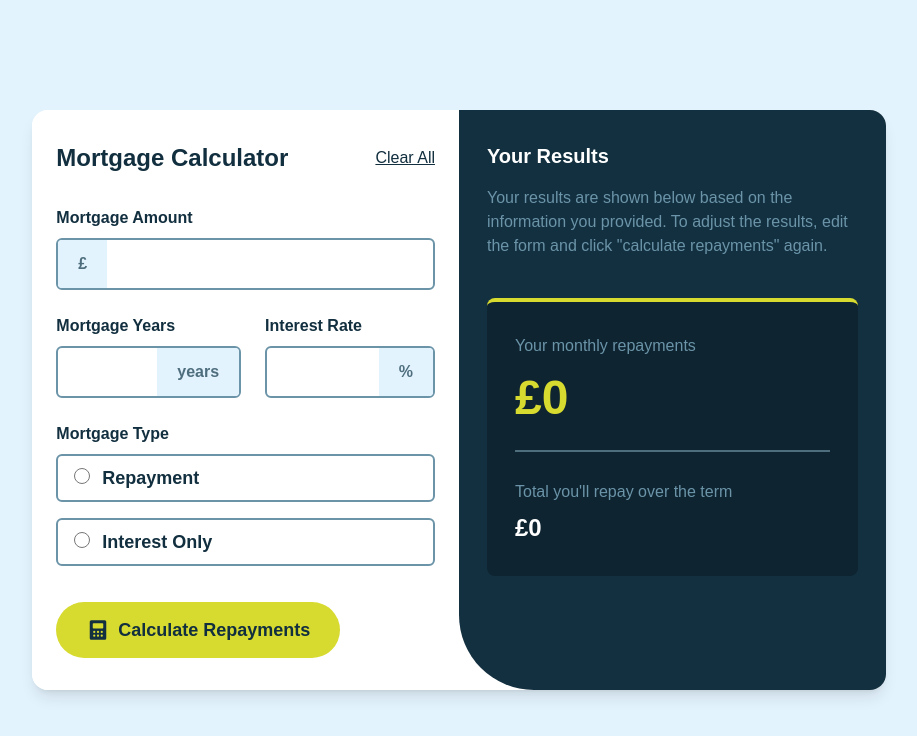
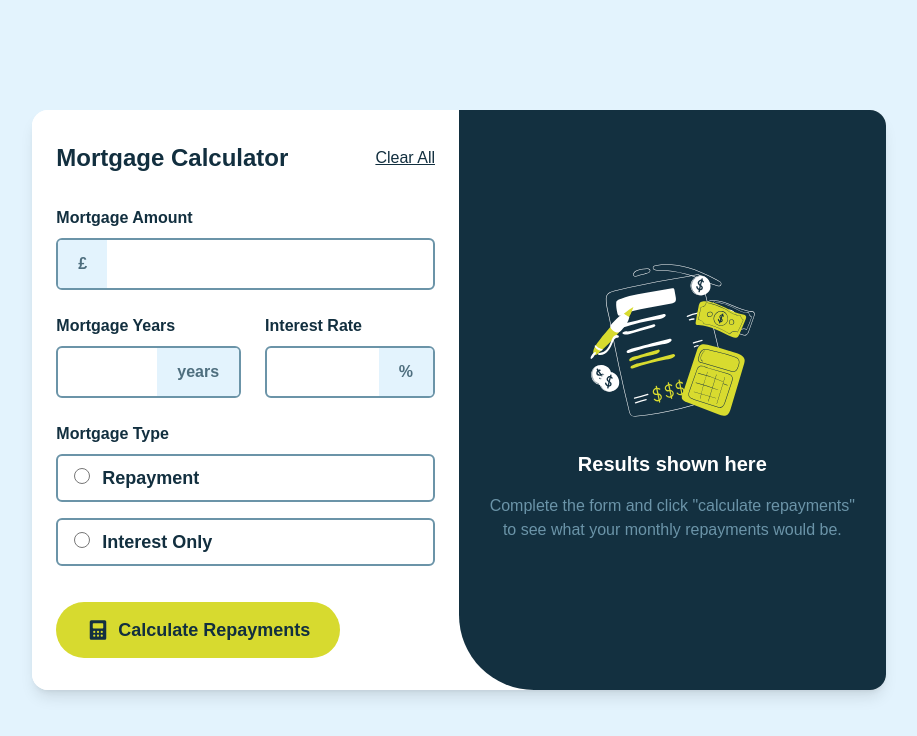
Before and after one commit to sameermandve/React-Mortgage-Repayment-Calculator-App, a React app: page / in a window 1280 px wide. Shown: the top 736 px of the page, without its empty margins (181-1098 px from the left). Built offline with nearby package versions, Linux system fonts and the light colour scheme; the HTML template or start-up script is replaced by a standard one.

Commit message:
First Commit

```diff
--- a/src/App.jsx
+++ b/src/App.jsx
@@ -1,15 +1,135 @@
-import { useState } from "react";
-import InputSection from "./components/InputSection";
-import OutputSection from "./components/OutputSection";
+import { useForm } from "react-hook-form";
+import InputField from "./components/InputField";
+import RadioInputOption from "./components/RadioInputOption";
+import SubmitBtn from "./components/SubmitBtn";
+import OutputResult from "./components/OutputResult";
+import BeforeOutput from "./components/BeforeOutput";
 import "./index.css";
 
 function App() {
-  const [inputValues, setInputValues] = useState();
+  const {
+    register,
+    handleSubmit,
+    reset,
+    getValues,
+    formState: { errors, isSubmitSuccessful },
+  } = useForm();
+
+  const onSubmit = () => {};
+
+  const onClear = () => {
+    reset();
+  };
 
   return (
     <div className="app">
-      <InputSection setInputValues={setInputValues} />
-      <OutputSection inputValues={inputValues} />
+      <div className="inputSection">
+        <header className="header">
+          <h1 className="title">Mortgage Calculator</h1>
+          <h3 onClick={onClear} className="clearBtn">
+            Clear All
+          </h3>
+        </header>
+
+        <form action="z" onSubmit={handleSubmit(onSubmit)}>
+          <InputField
+            {...register("amount", { required: "This field is required" })}
+            label="Mortgage Amount"
+            type="number"
+            step={1}
+            name="amount"
+            inputLabel="£"
+            errors={
+              errors?.amount ? (
+                <span className="errorSpan">{errors.amount.message}</span>
+              ) : null
+            }
+            required
+          />
+
+          <div className="gridInput">
+            <InputField
+              {...register("years", { required: "This field is required" })}
+              label="Mortgage Years"
+              type="number"
+              step={1}
+              name="years"
+              inputLabel="years"
+              errors={
+                errors?.years ? (
+                  <span className="errorSpan">{errors.years.message}</span>
+                ) : null
+              }
+              required
+            />
+
+            <InputField
+              {...register("interestRate", {
+                required: "This field is required",
+              })}
+              label="Interest Rate"
+              type="number"
+              name="interestRate"
+              step={0.05}
+              inputLabel="%"
+              errors={
+                errors?.interestRate ? (
+                  <span className="errorSpan">
+                    {errors.interestRate.message}
+                  </span>
+                ) : null
+              }
+              required
+            />
+          </div>
+
+          <div className="radioInputContainer">
+            <p className="radioLabel">Mortgage Type</p>
+            <RadioInputOption
+              {...register("mortgageType", {
+                required: "This field is required",
+              })}
+              label="Repayment"
+              type="radio"
+              name="mortgageType"
+              id="repayment"
+              value="repayment"
+              required
+            />
+            <RadioInputOption
+              {...register("mortgageType", {
+                required: "This field is required",
+              })}
+              label="Interest Only"
+              type="radio"
+              name="mortgageType"
+              id="interest"
+              value="interest"
+              required
+            />
+            {errors?.mortgageType ? (
+              <span className="errorSpan">{errors.mortgageType.message}</span>
+            ) : null}
+          </div>
+
+          <SubmitBtn />
+        </form>
+      </div>
+
+      <div
+        className={!isSubmitSuccessful ? "preOutputSection" : "outputSection"}
+      >
+        {!isSubmitSuccessful && <BeforeOutput />}
+
+        {isSubmitSuccessful && (
+          <OutputResult
+            interestRateValue={getValues("interestRate")}
+            yearsValue={getValues("years")}
+            amountValue={getValues("amount")}
+            mortgageTypeValue={getValues("mortgageType")}
+          />
+        )}
+      </div>
     </div>
   );
 }
--- /dev/null
+++ b/src/components/BeforeOutput.jsx
@@ -0,0 +1,20 @@
+import Illustration from "../assets/images/illustration-empty.svg";
+
+export default function BeforeOutput() {
+  return (
+    <div className="flex flex-col items-center">
+      <img
+        src={Illustration}
+        alt="illustration"
+        className="w-[175px] h-[175px]"
+      />
+      <h1 className="mt-4 mb-4 text-xl font-semibold text-white">
+        Results shown here
+      </h1>
+      <p className="text-base text-center text-customSlate-500">
+        Complete the form and click "calculate repayments" to see what your
+        monthly repayments would be.
+      </p>
+    </div>
+  );
+}
--- a/src/components/Form.jsx
+++ /dev/null
@@ -1,115 +0,0 @@
-import { useForm } from "react-hook-form";
-import InputField from "./InputField";
-import SubmitBtn from "./SubmitBtn";
-import RadioInputOption from "./RadioInputOption";
-import "../index.css";
-
-export default function Form(props) {
-  const {
-    register,
-    handleSubmit,
-    reset,
-    formState: { errors },
-  } = useForm();
-
-  const onSubmit = (data) => {
-    props.onSubmit(data);
-  };
-
-  const onClear = (data) => {
-    reset();
-    props.onSubmit(data);
-  };
-
-  return (
-    <>
-      <div className="header">
-        <h1 className="title">Mortgage Calculator</h1>
-        <h3 onClick={onClear} className="clearBtn">
-          Clear All
-        </h3>
-      </div>
-      <form action="z" onSubmit={handleSubmit(onSubmit)}>
-        <InputField
-          {...register("amount", { required: "This field is required" })}
-          label="Mortgage Amount"
-          type="number"
-          step={1}
-          name="amount"
-          inputLabel="£"
-          errors={
-            errors?.amount ? (
-              <span className="errorSpan">{errors.amount.message}</span>
-            ) : null
-          }
-          required
-        />
-
-        <div className="gridInput">
-          <InputField
-            {...register("years", { required: "This field is required" })}
-            label="Mortgage Years"
-            type="number"
-            step={1}
-            name="years"
-            inputLabel="years"
-            errors={
-              errors?.years ? (
-                <span className="errorSpan">{errors.years.message}</span>
-              ) : null
-            }
-            required
-          />
-
-          <InputField
-            {...register("interestRate", {
-              required: "This field is required",
-            })}
-            label="Interest Rate"
-            type="number"
-            name="interestRate"
-            step={0.05}
-            inputLabel="%"
-            errors={
-              errors?.interestRate ? (
-                <span className="errorSpan">{errors.interestRate.message}</span>
-              ) : null
-            }
-            required
-          />
-        </div>
-
-        <div className="radioInputContainer">
-          <p className="radioLabel">Mortgage Type</p>
-          <RadioInputOption
-            {...register("mortgageType", {
-              required: "This field is required",
-            })}
-            label="Repayment"
-            type="radio"
-            name="mortgageType"
-            id="repayment"
-            value="repayment"
-            required
-          />
-          <RadioInputOption
-            {...register("mortgageType", {
-              required: "This field is required",
-            })}
-            label="Interest Only"
-            type="radio"
-            name="mortgageType"
-            id="interest"
-            value="interest"
-            required
-          />
-          {errors?.mortgageType ? (
-            <span className="errorSpan">{errors.mortgageType.message}</span>
-          ) : null}
-        </div>
-
-        <SubmitBtn />
-      </form>
-    </>
-  );
-}
--- a/src/components/InputSection.jsx
+++ /dev/null
@@ -1,14 +0,0 @@
-import Form from "./Form";
-import "../index.css";
-
-export default function InputSection({ setInputValues }) {
-  const getData = (e) => {
-    setInputValues(e);
-  };
-
-  return (
-    <div className="inputSection">
-      <Form onSubmit={getData} />
-    </div>
-  );
-}
--- a/src/components/OutputHead.jsx
+++ /dev/null
@@ -1,12 +0,0 @@
-export default function OutputHead() {
-  return (
-    <div className="mb-10">
-      <h1 className="headH1">Your Results</h1>
-      <p className="headPara">
-        Your results are shown below based on the information you provided. To
-        adjust the results, edit the form and click "calculate repayments"
-        again.
-      </p>
-    </div>
-  );
-}
--- a/src/components/OutputResult.jsx
+++ b/src/components/OutputResult.jsx
@@ -1,11 +1,16 @@
 import MonthyOutput from "./MonthyOutput";
 import TotalResult from "./TotalResult";
 
-export default function OutputResult({ ...inputValues }) {
+export default function OutputResult({
+  interestRateValue,
+  yearsValue,
+  amountValue,
+  mortgageTypeValue,
+}) {
   let n = 12; //months in a year
-  let r = inputValues.interestRate / 100; // interest rate / 100
-  let t = inputValues.years; // term of loan in years
-  let P = inputValues.amount; //Principle Amount
+  let r = interestRateValue / 100; // interest rate / 100
+  let t = yearsValue; // term of loan in years
+  let P = amountValue; //Principle Amount
 
   let monthlyPay = ((P * (r / n)) / (1 - Math.pow(1 + r / n, -n * t))).toFixed(
     2
@@ -14,7 +19,7 @@ export default function OutputResult({ ...inputValues }) {
   let totalPay = 0;
   let mpInterestOnly = 0;
 
-  if (inputValues.mortgageType === "repayment") {
+  if (mortgageTypeValue === "repayment") {
     totalPay = (monthlyPay * t * n).toFixed(2);
   } else {
     let interestOnly = (P / t / n).toFixed(2);
@@ -23,13 +28,24 @@ export default function OutputResult({ ...inputValues }) {
   }
 
   return (
+    <>
+      <div className="mb-10">
+        <h1 className="headH1">Your Results</h1>
+        <p className="headPara">
+          Your results are shown below based on the information you provided. To
+          adjust the results, edit the form and click "calculate repayments"
+          again.
+        </p>
+      </div>
+
       <div className="resultContainer">
         <MonthyOutput
-        debtType={inputValues.mortgageType}
+          debtType={mortgageTypeValue}
           monthlyPayment={monthlyPay}
           monthlyPaymentIO={mpInterestOnly}
         />
         <TotalResult totalPayment={totalPay} />
       </div>
+    </>
   );
 }
--- a/src/components/OutputSection.jsx
+++ /dev/null
@@ -1,11 +0,0 @@
-import OutputHead from "./OutputHead";
-import OutputResult from "./OutputResult";
-
-export default function OutputSection({ inputValues }) {
-  return (
-    <div className="outputSection">
-      <OutputHead />
-      <OutputResult {...inputValues} />
-    </div>
-  );
-}
--- a/src/index.css
+++ b/src/index.css
@@ -86,6 +86,10 @@
   @apply w-1/2 flex flex-col items-center  px-7 py-8 bg-outputSectionBG rounded-bl-[75px] rounded-tr-2xl rounded-br-2xl;
 }
 
+.preOutputSection {
+  @apply w-1/2 flex flex-col items-center justify-center  px-7 py-8 bg-outputSectionBG rounded-bl-[75px] rounded-tr-2xl rounded-br-2xl;
+}
+
 /* OutputHead.jsx */
 
 .headH1 {
```
Also changed, not shown: src/assets/images/illustration-empty.svg (added). Lines whose indentation alone changed are shown as unchanged.
